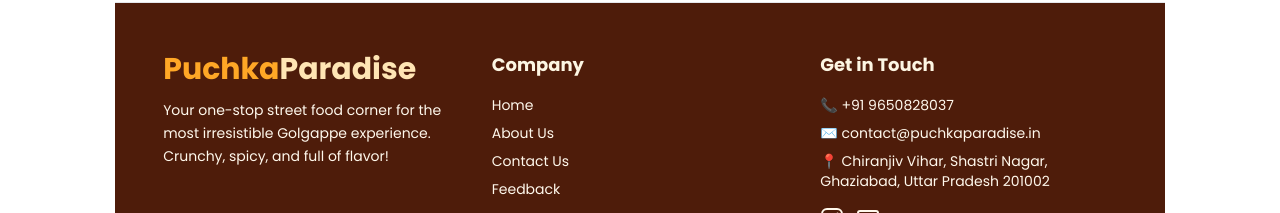
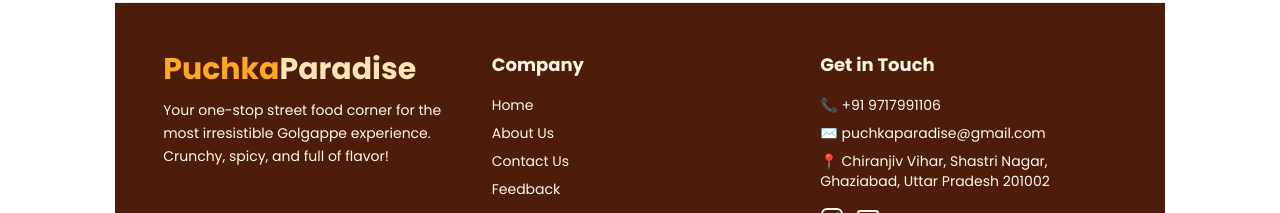
Before and after one commit to JatinCoder123/PuchkaFronend, a React (Vite) app: page / in a window 1280 px wide. Shown: the part 2226-2439 px from the top of the page. Built offline with nearby package versions, Linux system fonts and the light colour scheme.

Commit message:
change the contact details

```diff
--- a/src/assets/assets.js
+++ b/src/assets/assets.js
@@ -72,8 +72,8 @@
 ];
 
 export const businessInfo = {
-  phone: "+91 9650828037",
-  email: "contact@puchkaparadise.in",
+  phone: "+91 9717991106",
+  email: "puchkaparadise@gmail.com",
   instagramUrl:
     "https://www.instagram.com/puchkaparadise?igsh=MW1uNHE1eDY0cTdlYQ==",
   location: "Chiranjiv Vihar, Shastri Nagar, Ghaziabad, Uttar Pradesh 201002",
```
